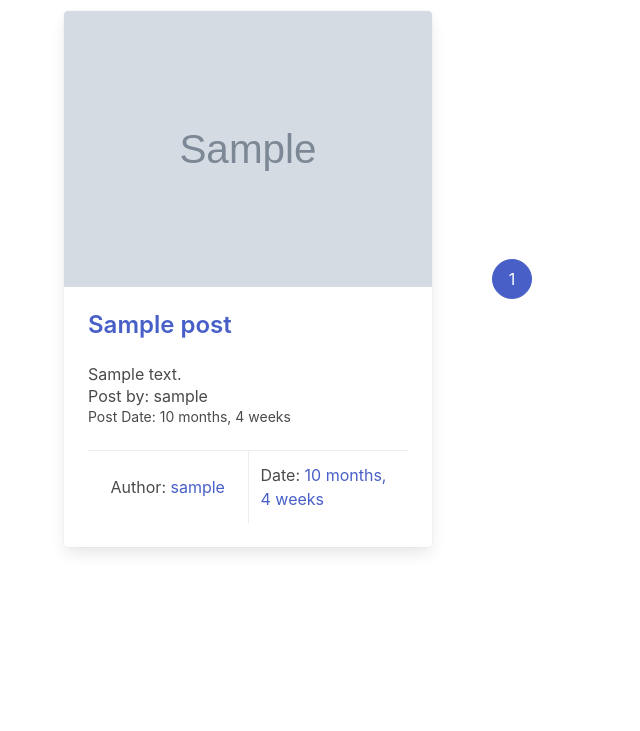
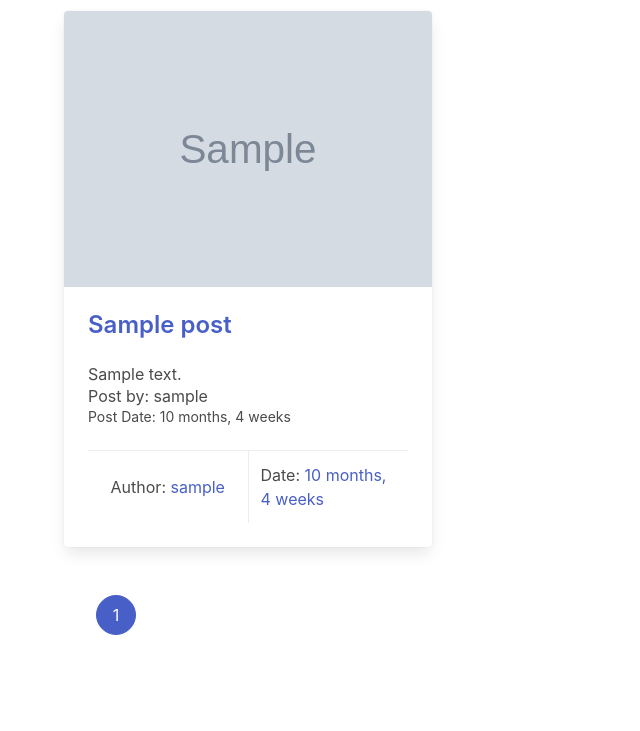
Before and after one commit to rcoffie/blogApp, a Django app: page / in a window 1280 px wide. Shown: the part 764-1495 px from the top of the page, without its empty margins (0-640 px from the left). Before the commit the page ends 1317 px from the top, so only its background shows below. Run offline with Django 3.2, Linux system fonts and the light colour scheme; tables that the repository leaves empty hold one stand-in row (values such as "Sample post"); grey boxes marked "Sample" are stand-in pictures.

Commit message:
work on pagination in frontend

```diff
--- a/templates/blog/index.html
+++ b/templates/blog/index.html
@@ -134,7 +134,18 @@
       {% endfor %}
 
 
+
+
+
+    </div>
+  </div>
+
+
+
   <section class="section">
+  <div class="container">
+    <div class="columns is-vcentered is-multiline">
+      <div class="column is-4 ">
 
     <nav class="pagination is-rounded" role="navigation" aria-label="pagination">
       {% if posts.has_previous %}
@@ -164,16 +175,13 @@
 
       </ul>
     </nav>
+  </div>
+  </div>
+</div>
+  </section>
 
 
 </section>
 
 
-
-
-    </div>
-  </div>
-</section>
-
-
 {% endblock %}
```
Lines whose indentation alone changed are shown as unchanged.
